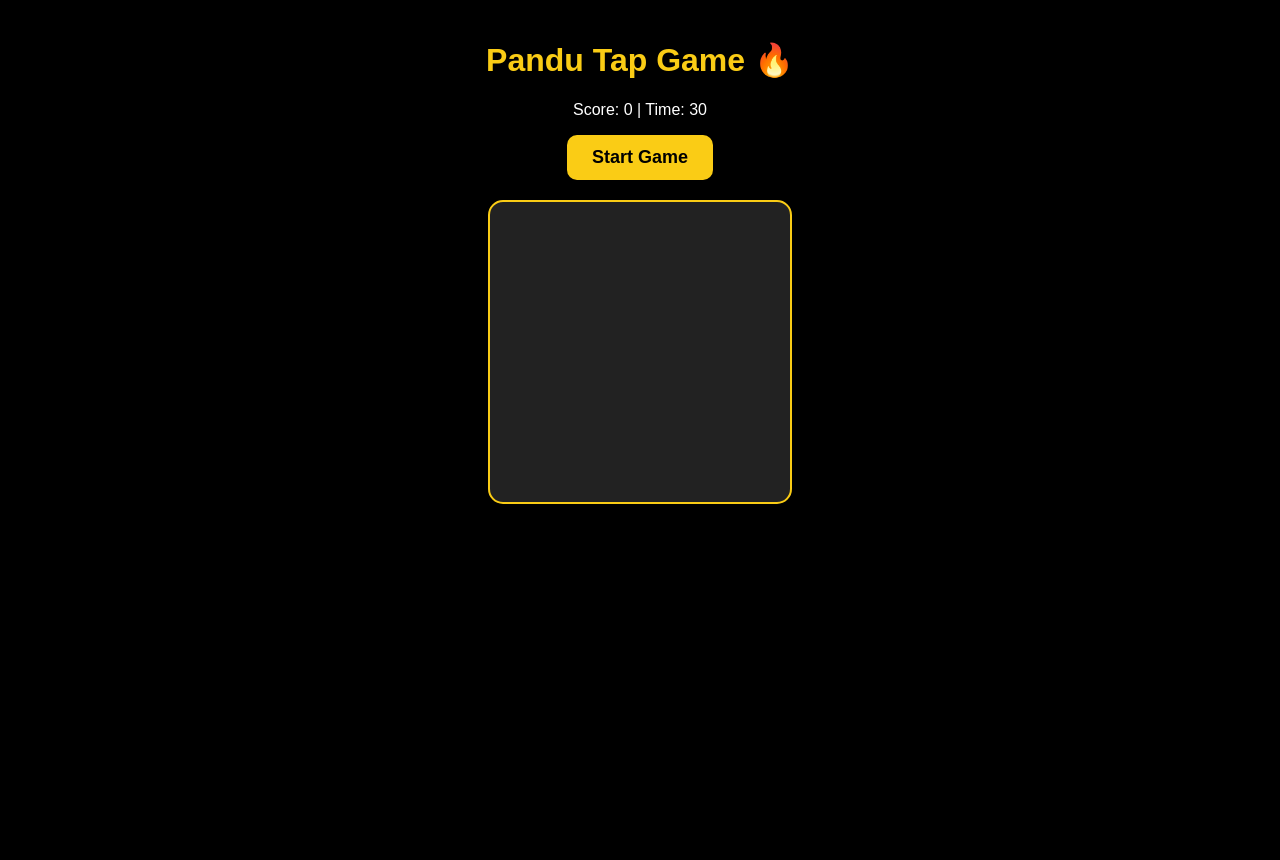
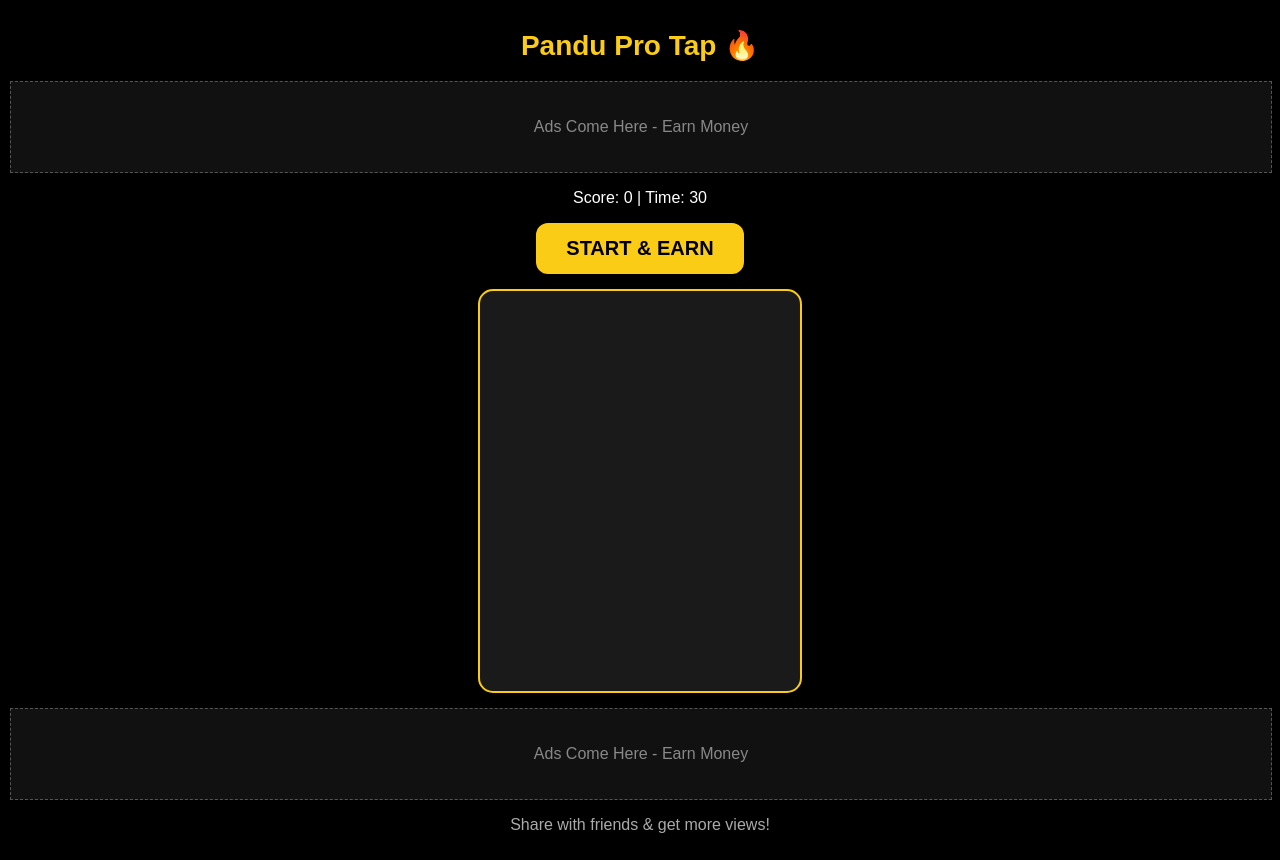
Before and after one commit to kunchapupraneeth-web/Pandu, a plain HTML site: page index.html in a window 1280 px wide. Before the commit the page ends 800 px from the top, so only its background shows below. Drawn offline with Linux system fonts and the light colour scheme.

Commit message:
Update index.html

```diff
--- a/index.html
+++ b/index.html
@@ -3,25 +3,30 @@
 <html>
 <head>
 <meta name="viewport" content="width=device-width, initial-scale=1">
-<title>Pandu Game</title>
+<title>Pandu Pro Game - Play & Win</title>
 <style>
-body{background:#000;color:#fff;text-align:center;font-family:Arial;padding:20px;margin:0}
-h1{color:#facc15}
-#box{width:300px;height:300px;background:#222;border:2px solid #facc15;margin:20px auto;position:relative;border-radius:15px}
-#dot{width:50px;height:50px;background:#facc15;border-radius:50%;position:absolute;display:none}
-button{padding:12px 25px;background:#facc15;border:none;border-radius:10px;font-weight:bold;font-size:18px}
+body{background:#000;color:#fff;text-align:center;font-family:Arial;margin:0;padding:10px}
+h1{color:#facc15;font-size:28px}
+#ad-top{width:100%;height:90px;background:#111;border:1px dashed #555;display:flex;align-items:center;justify-content:center;color:#888;margin:10px 0}
+#box{width:320px;height:400px;background:#1a1a1a;border:2px solid #facc15;margin:15px auto;position:relative;border-radius:15px;overflow:hidden}
+#dot{width:60px;height:60px;background:radial-gradient(#facc15,#ff8c00);border-radius:50%;position:absolute;display:none;box-shadow:0 0 15px #facc15}
+button{padding:14px 30px;background:#facc15;border:none;border-radius:12px;font-weight:bold;font-size:20px}
+#ad-bottom{width:100%;height:90px;background:#111;border:1px dashed #555;display:flex;align-items:center;justify-content:center;color:#888;margin:10px 0}
 </style>
 </head>
 <body>
-<h1>Pandu Tap Game 🔥</h1>
+<h1>Pandu Pro Tap 🔥</h1>
+<div id="ad-top">Ads Come Here - Earn Money</div>
 <p id="sc">Score: 0 | Time: 30</p>
-<button onclick="start()">Start Game</button>
+<button onclick="start()">START & EARN</button>
 <div id="box"><div id="dot" onclick="tap()"></div></div>
+<div id="ad-bottom">Ads Come Here - Earn Money</div>
+<p style="color:#aaa">Share with friends & get more views!</p>
 <script>
 let s=0,t=30,a,b;
-function start(){s=0;t=30;document.getElementById('dot').style.display='block';move();clearInterval(a);clearInterval(b);a=setInterval(()=>{t--;document.getElementById('sc').innerText='Score: '+s+' | Time: '+t;if(t<=0){clearInterval(a);clearInterval(b);alert('Game Over! Score: '+s)}},1000);b=setInterval(move,800)}
-function move(){let d=document.getElementById('dot');let bx=document.getElementById('box');d.style.left=Math.random()*250+'px';d.style.top=Math.random()*250+'px'}
-function tap(){s++;document.getElementById('sc').innerText='Score: '+s+' | Time: '+t;move()}
+function start(){s=0;t=30;document.getElementById('dot').style.display='block';move();clearInterval(a);clearInterval(b);a=setInterval(()=>{t--;document.getElementById('sc').innerText='Score: '+s+' | Time: '+t;if(t<=0){clearInterval(a);clearInterval(b);alert('Super Pandu! Score: '+s+' Share chey!')}},1000);b=setInterval(move,700)}
+function move(){let d=document.getElementById('dot');d.style.left=Math.random()*260+'px';d.style.top=Math.random()*340+'px'}
+function tap(){s++;document.getElementById('sc').innerText='Score: '+s+' | Time: '+t;move();if(navigator.vibrate)navigator.vibrate(50)}
 </script>
 </body>
 </html>
```
